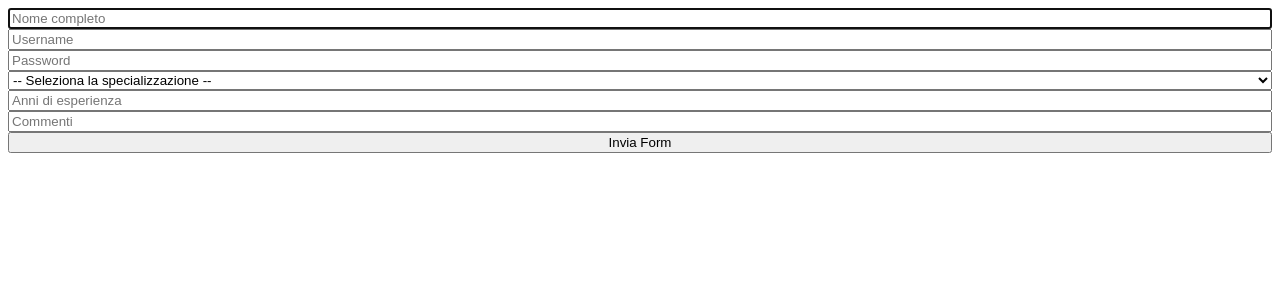
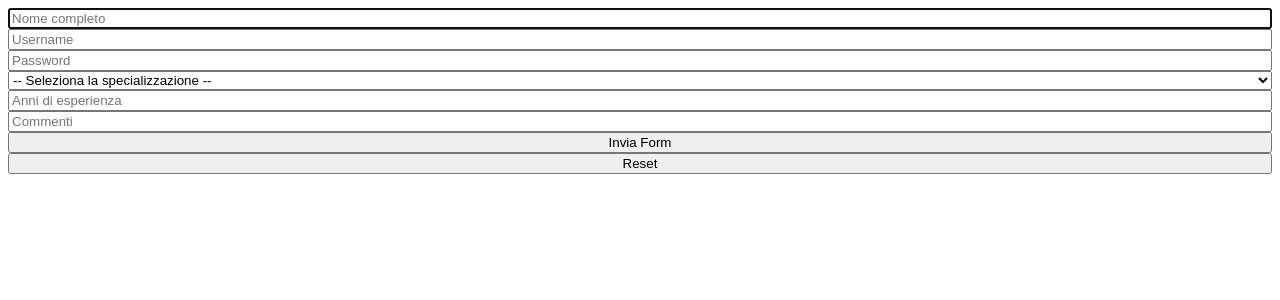
Before and after one commit to giovanni-arduini/ex-react-useref-signup, a React (Vite) app: page / in a window 1280 px wide. Shown: the top 300 px of the page. Built offline with nearby package versions, Linux system fonts and the light colour scheme.

Commit message:
ADD resetForm button

```diff
--- a/src/App.jsx
+++ b/src/App.jsx
@@ -34,6 +34,16 @@ function App() {
   const isDescriptionValid = useMemo(() => {
     return comments.trim().length > 100 && comments.trim().length < 1000;
   }, [comments]);
+
+  function resetForm(e) {
+    e.preventDefault();
+    setUsername("");
+    setPassword("");
+    setComments("");
+    nameRef.current.value = "";
+    specRef.current.value = "";
+    experienceYearsRef.current.value = "";
+  }
 
   function handleSubmit(e) {
     e.preventDefault();
@@ -145,7 +155,10 @@ function App() {
           </p>
         )}
 
-        <button onClick={handleSubmit}>Invia Form</button>
+        <button type="submit" onClick={handleSubmit}>
+          Invia Form
+        </button>
+        <button onClick={resetForm}>Reset</button>
       </form>
     </>
   );
```
